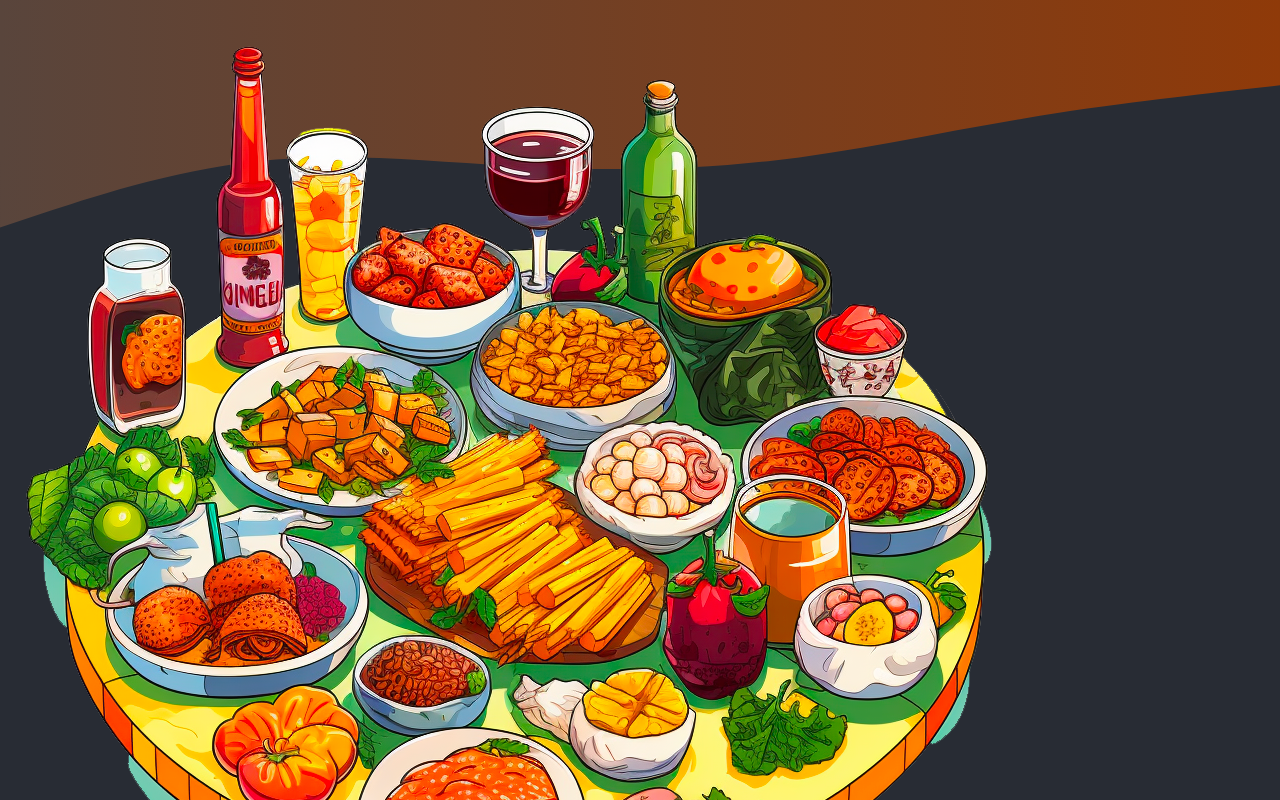
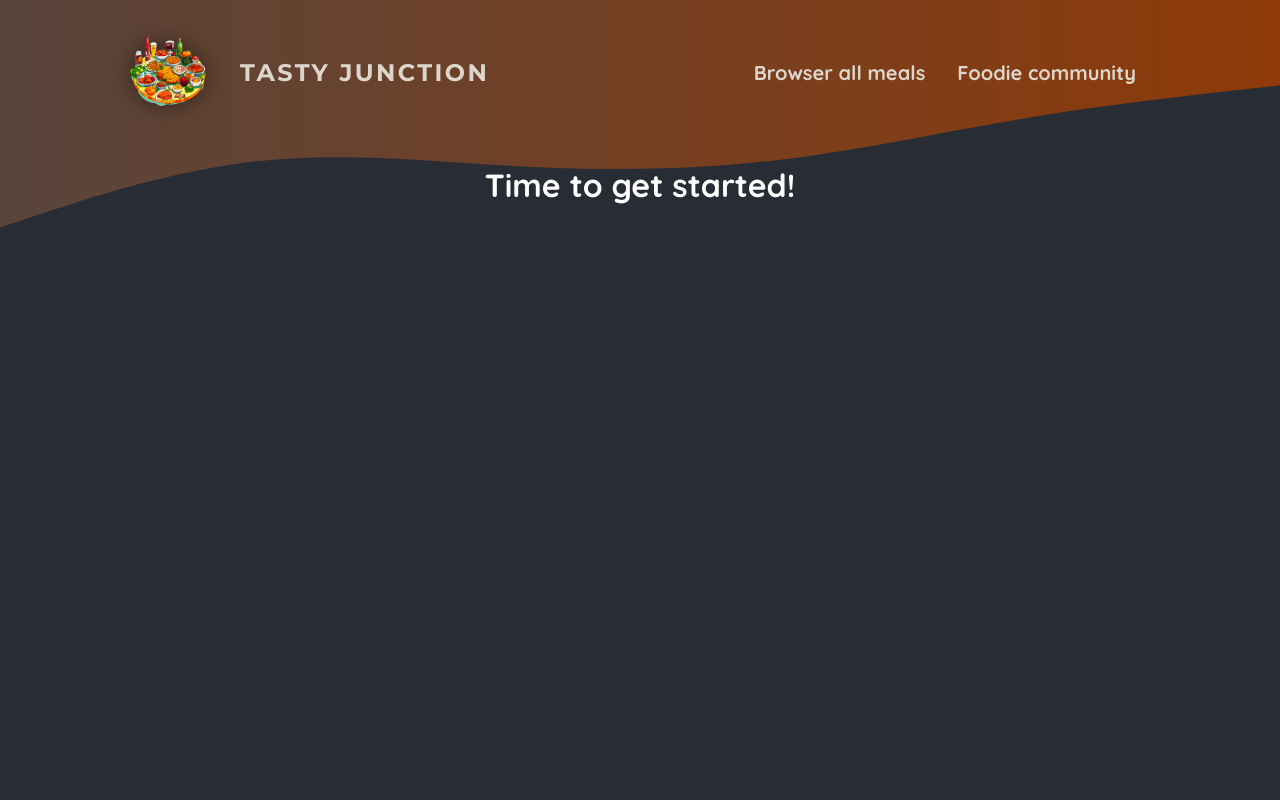
Before and after one commit to Shivam24S/food-order-next-JS-project, a Next.js app: page / in a window 1280 px wide. Shown: the top 800 px of the page. Built offline with nearby package versions, Linux system fonts and the light colour scheme.

Commit message:
header css and image component added

```diff
--- a/app/layout.js
+++ b/app/layout.js
@@ -2,7 +2,7 @@
 import "./globals.css";
 
 export const metadata = {
-  title: "NextLevel Food",
+  title: "Tasty Junction",
   description: "Delicious meals, shared by a food-loving community.",
 };
 
--- a/component/main-header.js
+++ b/component/main-header.js
@@ -1,17 +1,20 @@
 import Link from "next/link";
+import Image from "next/image";
+
 import LogoImg from "@/assets/logo.png";
+import classes from "./main-header.module.css";
 
 export default function MainHeader() {
   return (
     <>
-      <header>
-        <Link href="/">
-          {/* here we have to import images like that way we have to add src if we import like this way */}
-          <img src={LogoImg.src} alt="logo" />
+      <header className={classes.header}>
+        <Link href="/" className={classes.logo}>
+          {/* here we are using built in next js image component for lazy loading and webp format for this image */}
+          {/* but as you can it's header logo image it wil always showup in website for that  we will  use  priority instead of  lazy loading */}
+          <Image src={LogoImg} alt="logo" priority />
           Tasty Junction
         </Link>
-      </header>
-      <nav>
+        <nav className={classes.nav}>
           <ul>
             <li>
               <Link href="/meals">Browser all meals</Link>
@@ -19,6 +22,7 @@
             </li>
           </ul>
         </nav>
+      </header>
     </>
   );
 }
--- /dev/null
+++ b/component/main-header.module.css
@@ -0,0 +1,67 @@
+.header {
+  display: flex;
+  justify-content: space-between;
+  align-items: center;
+  padding: 2rem 1rem;
+}
+
+@media (min-width: 768px) {
+  .header {
+    padding: 2rem 10%;
+  }
+}
+
+.nav ul {
+  list-style: none;
+  margin: 0;
+  padding: 0;
+  display: flex;
+  gap: 1.5rem;
+  /* font-family: 'Montserrat', sans-serif; */
+  font-size: 1.25rem;
+}
+
+.nav a {
+  text-decoration: none;
+  color: #ddd6cb;
+  font-weight: bold;
+  padding: 0.5rem 1rem;
+  border-radius: 0.5rem;
+}
+
+.nav a:hover,
+.nav a:active {
+  background: linear-gradient(90deg, #ff8a05, #f9b331);
+  background-clip: text;
+  -webkit-background-clip: text;
+  -webkit-text-fill-color: transparent;
+  text-shadow: 0 0 18px rgba(248, 190, 42, 0.8);
+}
+
+.active {
+  background: linear-gradient(90deg, #ff8a05, #f9b331);
+  background-clip: text;
+  -webkit-background-clip: text;
+  -webkit-text-fill-color: transparent;
+}
+
+.logo {
+  display: flex;
+  align-items: center;
+  justify-content: center;
+  gap: 2rem;
+  text-decoration: none;
+  color: #ddd6cb;
+  font-weight: bold;
+  font-family: "Montserrat", sans-serif;
+  letter-spacing: 0.15rem;
+  text-transform: uppercase;
+  font-size: 1.5rem;
+}
+
+.logo img {
+  width: 5rem;
+  height: 5rem;
+  object-fit: contain;
+  filter: drop-shadow(0 0 0.75rem rgba(0, 0, 0, 0.5));
+}
```
Lines whose indentation alone changed are shown as unchanged.
